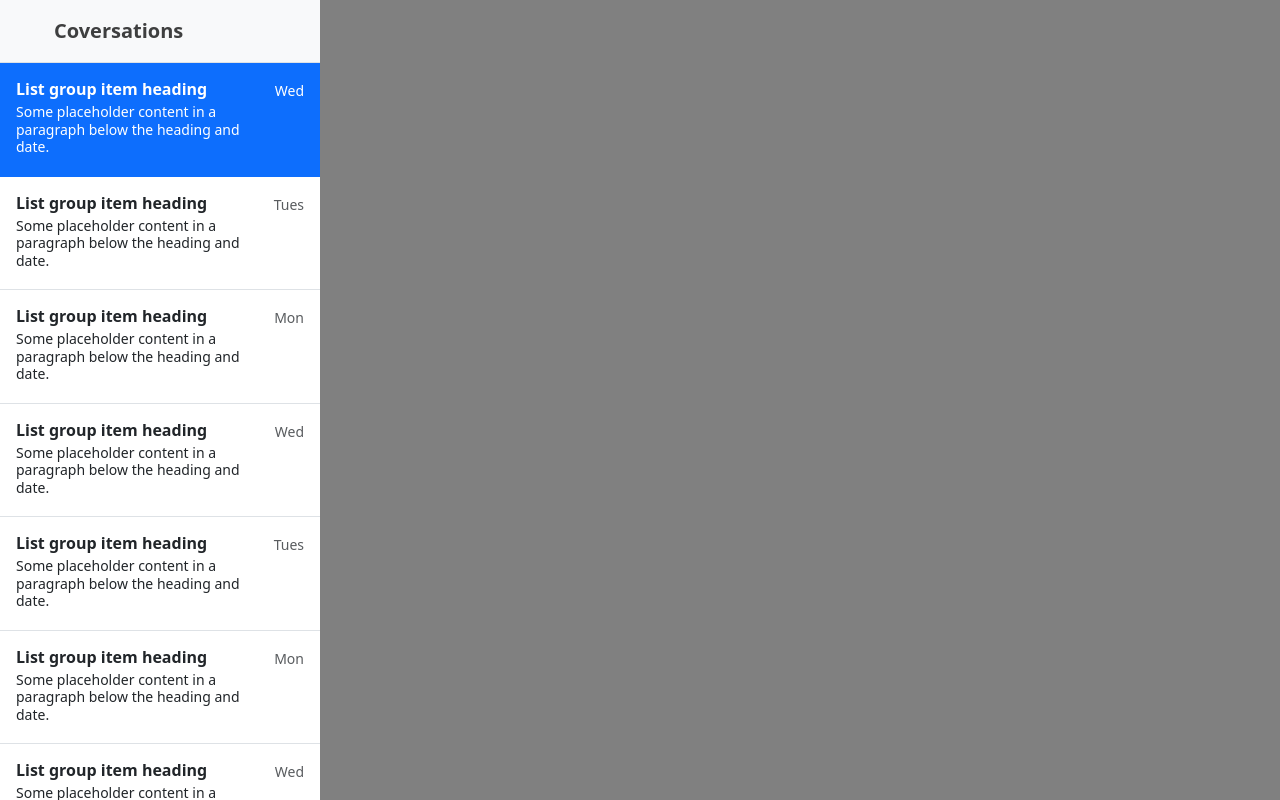
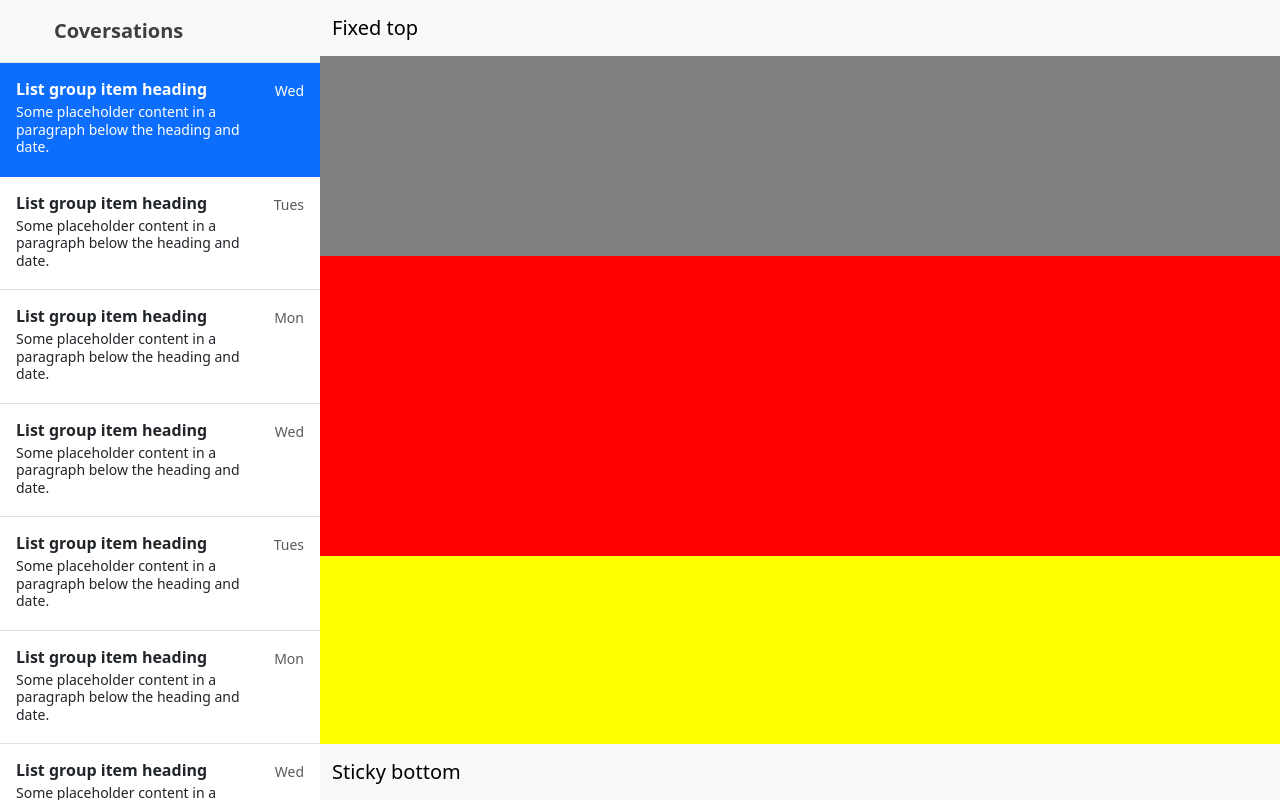
Before and after one commit to zakwanashfaq/chat_application, a React (Create React App) app in the folder client/: page /chat in a window 1280 px wide. Built offline with nearby package versions, Linux system fonts and the light colour scheme.

Commit message:
chat window mockup built

```diff
--- a/client/src/components/chat_window/chatWindow.tsx
+++ b/client/src/components/chat_window/chatWindow.tsx
@@ -16,8 +16,27 @@ export default function ChatPage(params: any) {
 }
 
 function ChatWindow(props: TChatWindowProps) {
-    return <div className="d-flex flex-column w-100 vh-100 overflow-auto ">
-        <div className=" vh-100" style={{ backgroundColor: "grey" }}></div>
+    return <div className="d-flex flex-column vh-100">
+        <nav className="navbar sticky-top bg-body-tertiary">
+            <div className="container-fluid">
+                <a className="navbar-brand" >Fixed top</a>
+            </div>
+        </nav>
+        <Conversation />
+        <div className="navbar sticky-bottom bg-body-tertiary">
+            <div className="container-fluid">
+                <a className="navbar-brand">Sticky bottom</a>
+            </div>
+        </div>
+    </div>
+}
+
+function Conversation(){
+    return <div  className="overflow-auto flex-grow-1">
+        <div className="" style={{ backgroundColor: "grey", "height": "200px"}}></div>
+        <div className="" style={{ backgroundColor: "red", "height": "300px"}}></div>
+        <div className="" style={{ backgroundColor: "yellow", "height": "500px"}}></div>
+        <div className="" style={{ backgroundColor: "green", "height": "200px"}}></div>
     </div>
 }
 
```
